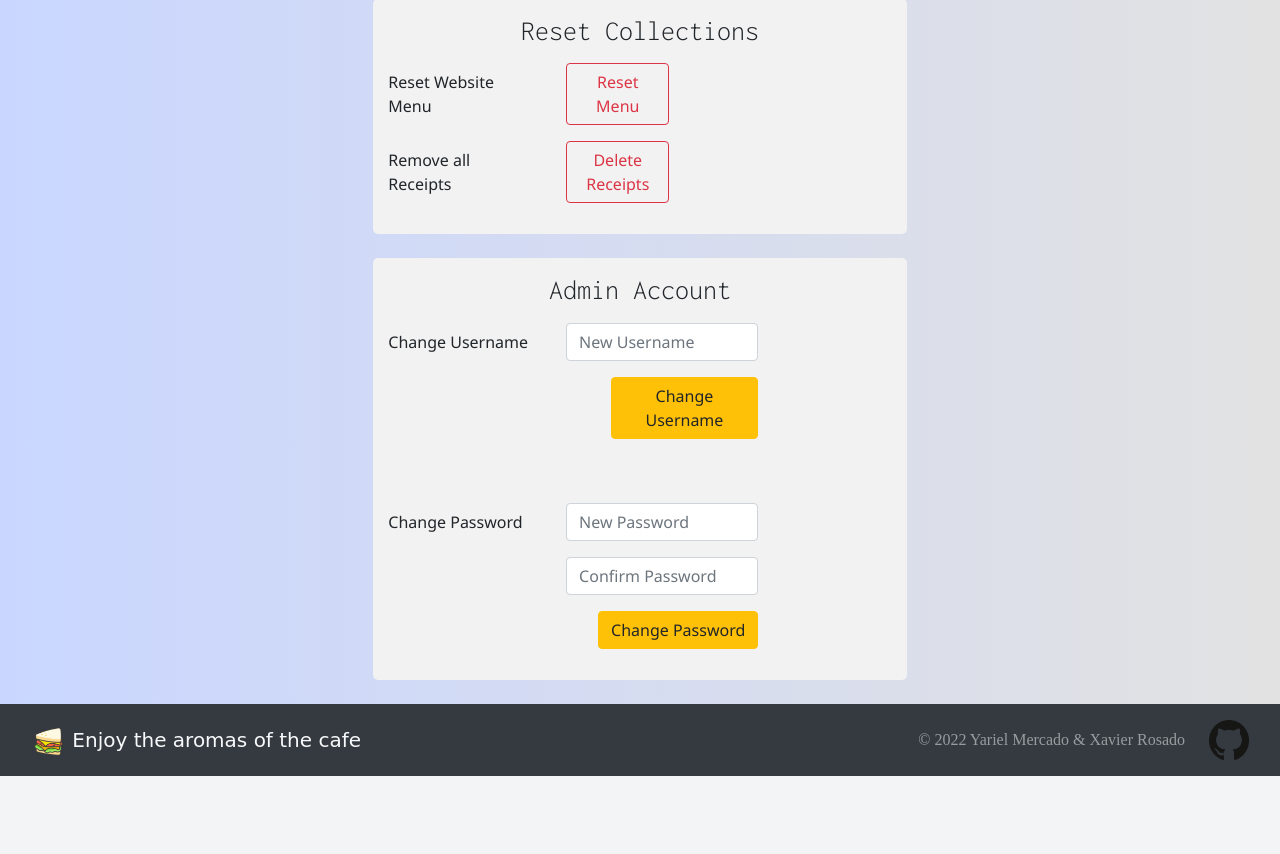
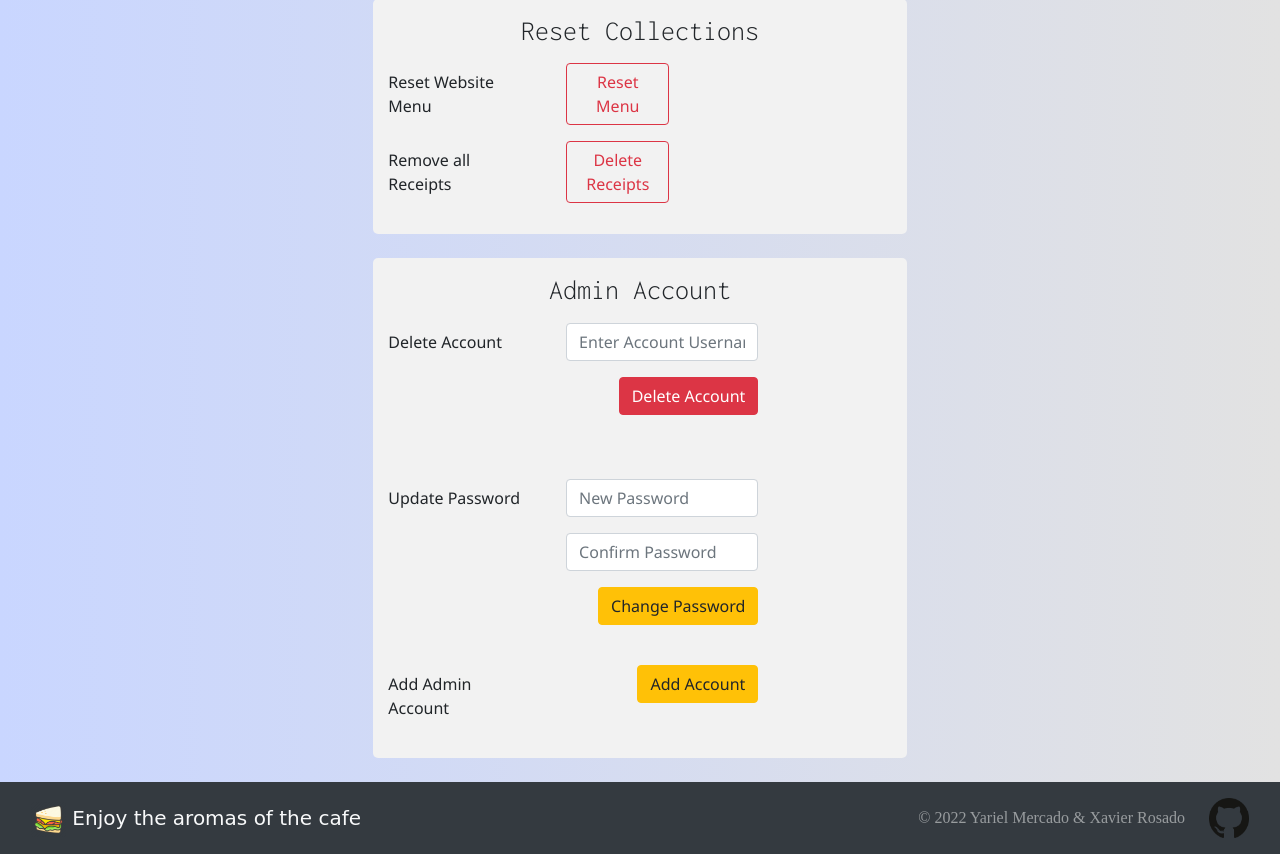
Before and after one commit to Mercrist/caffe-etoile, a Flask app: template templates/admin.html in a window 1280 px wide. Shown: the part 1078-1932 px from the top of the page. Before the commit the page ends 1854 px from the top, so only its background shows below. Run offline with Flask 2, Linux system fonts and the light colour scheme; the template is opened without the code that fills it, so the values that code supplies are empty; some libraries are stand-ins or nearby versions; some web fonts are replaced.

Commit message:
Admin page login done!

```diff
--- a/app.py
+++ b/app.py
@@ -71,12 +71,12 @@ def login():
             # correctly logged into the admin page
             else:
                 # prevents redirect from being interpreted as GET
-                return redirect(url_for('admin'), code=307)
+                return redirect(url_for('admin', username=local_username), code=307)
 
     return render_template("login.html")
 
-@app.route('/admin', methods=['GET', 'POST'])
-def admin():
+@app.route('/admin/<username>', methods=['GET', 'POST'])
+def admin(username):
     if request.method == 'GET':
         return redirect(url_for('index'))
 
@@ -94,21 +94,19 @@ def admin():
 
     elif 'remove_item_button' in request.form and request.form['remove_item_button'] == "clicked":
         item_name = request.form['remove_item_name']
-        if not db.menu.find_one({'name': item_name}):
+        if not db.menu.find_one_and_delete({'name': item_name}):
             flash(f"{item_name} is not in the menu.", "danger")
 
         else:
-            db.menu.delete_one({'name': item_name})
             flash(f"{item_name} was removed from the menu!", "success")
 
     elif 'remove_receipt_button' in request.form and request.form['remove_receipt_button'] == "clicked":
         receipt_number = request.form['remove_receipt_number']
 
-        if not db.receipt.find_one({'receipt_num': receipt_number}):
+        if not db.receipt.find_one_and_delete({'receipt_num': receipt_number}):
             flash(f"Receipt #{receipt_number} does not exist.", "danger")
 
         else:
-            db.receipt.delete_one({'receipt_num': receipt_number})
             flash(f"Receipt #{receipt_number} was removed from our logs!", "success")
 
     elif 'reset_menu_button' in request.form and request.form['reset_menu_button'] == "clicked":
@@ -117,4 +115,38 @@ def admin():
     elif 'reset_reservation_button' in request.form and request.form['reset_reservation_button'] == "clicked":
         model.reset_receipts_collection()
 
-    return render_template("admin.html", categories=model.categories)
+    elif 'delete_account_button' in request.form and request.form['delete_account_button'] == 'clicked':
+        username_to_remove = request.form['username_to_remove']
+
+        if username == username_to_remove:
+            flash("Cannot delete the current account!", "danger")
+
+        elif not db.admin.find_one_and_delete({'username': username_to_remove}):
+            flash(f"{username_to_remove} does not exist!", "danger")
+
+        else:
+            flash("Account removed succesfully!", "success")
+
+    elif 'new_password_button' in request.form and request.form['new_password_button'] == 'clicked':
+        hashed_pswd = model.encrypt_pswd(request.form['confirm_password_input'])
+
+        db.admin.find_one_and_update(
+            {'username': username},
+            {'$set': {'password': hashed_pswd}})
+
+        flash("Password updated succesfully!", "success")
+
+    elif 'add_account_button' in request.form and request.form['add_account_button'] == 'clicked':
+        local_username = request.form['new_acc_username']
+
+        if not db.admin.find_one({'username': local_username}):
+            new_acc = {'username': local_username,
+                    'password': model.encrypt_pswd(request.form['confirm_new_password'])}
+
+            db.admin.insert_one(new_acc)
+            flash("Account added succesfully!", "success")
+
+        else:
+            flash("Account username already in use!", "danger")
+
+    return render_template("admin.html", username=username, categories=model.categories)
--- a/templates/admin.html
+++ b/templates/admin.html
@@ -208,49 +208,140 @@
         <h3>Admin Account</h3>
         <form method="post">
             <div class="form-group row">
-                <label for="newUsername" class="col-md-4 col-form-label">Change Username</label>
+                <label for="newUsername" class="col-md-4 col-form-label">Delete Account</label>
                 <div class="col-md-5">
-                    <input type="text" name="new_username_input" minlength="3" maxlength="30" class="form-control"
-                        id="newUsername" placeholder="New Username" required>
+                    <input type="text" name="username_to_remove" minlength="3" maxlength="30" class="form-control"
+                        id="newUsername" placeholder="Enter Account Username" required>
                 </div>
             </div>
 
             <div class="form-group row">
-                <label for="changeUsername" class="col-md-5 col-form-label"></label>
+                <label for="deleteUsername" class="col-md-5 col-form-label"></label>
                 <div class="col-md-4 text-right">
-                    <button type="submit" class="btn btn-warning" id="changeUsername" name="remove_username_button"
-                        value="clicked">Change Username</button>
+                    <button type="button" class="btn btn-danger" id="deleteUsername" data-toggle="modal"
+                        data-target="#deleteAccountWarning">Delete Account</button>
+                </div>
+            </div>
+            <!-- Modal Popup-->
+            <div class="modal fade" id="deleteAccountWarning" tabindex="-1" role="dialog"
+                aria-labelledby="deleteAccountWarning" aria-hidden="true">
+                <div class="modal-dialog" role="document">
+                    <div class="modal-content">
+                        <div class="modal-header">
+                            <h5 class="modal-title" id="deleteAccountWarning">Warning!</h5>
+                            <button type="button" class="close" data-dismiss="modal" aria-label="Close">
+                                <span aria-hidden="true">&times;</span>
+                            </button>
+                        </div>
+                        <div class="modal-body">
+                            You are about to delete an admin account. You cannot delete
+                            the account currently in use. This action is irreversible.
+                            Would you like to proceed?
+                        </div>
+                        <div class="modal-footer">
+                            <button type="button" class="btn btn-secondary" data-dismiss="modal">Cancel</button>
+                            <button type="submit" class="btn btn-danger" name="delete_account_button"
+                                value="clicked">Confirm</button>
+                        </div>
+                    </div>
                 </div>
             </div>
         </form>
 
         <br><br>
 
+        <!-- Validate passwords -->
         <form method="post">
             <div class="form-group row">
-                <label for="newPswd" class="col-md-4 col-form-label">Change Password</label>
+                <label for="newPswd" class="col-md-4 col-form-label">Update Password</label>
                 <div class="col-md-5">
-                    <input type="password" name="new_password_input" minlength="4" maxlength="30" class="form-control"
-                        id="newPswd" placeholder="New Password" required>
+                    <input type="password" name="new_password_input"
+                        onchange="if(this.checkValidity()) form.confirm_password_input.pattern = this.value;"
+                        minlength="4" maxlength="30" class="form-control" id="newPswd" placeholder="New Password"
+                        required>
                 </div>
             </div>
 
             <div class="form-group row">
                 <label for="newPswdConf" class="col-md-4 col-form-label"></label>
                 <div class="col-md-5">
-                    <input type="password" name="confirm_password_input" minlength="4" maxlength="50"
-                        class="form-control" id="newPswdConf" placeholder="Confirm Password" required>
+                    <input type="password" name="confirm_password_input"
+                        onchange="this.setCustomValidity(this.validity.patternMismatch ? 'Please enter the same password as above.' : '');"
+                        minlength="4" maxlength="30" class="form-control" id="newPswdConf"
+                        placeholder="Confirm Password" required>
                 </div>
             </div>
 
             <div class="form-group row">
                 <label for="changePswd" class="col-md-4 col-form-label"></label>
                 <div class="col-md-5 text-right">
-                    <button type="submit" class="btn btn-warning" id="changePswd" name="new_password_button"
+                    <button type="submit" name="new_password_button" class="btn btn-warning" id="changePswd"
                         value="clicked">Change Password</button>
                 </div>
             </div>
         </form>
+
+        <br>
+        <div class="form-group row">
+            <label for="newAcc" class="col-md-4 col-form-label">Add Admin Account</label>
+            <div class="col-md-5 text-right">
+                <button type="button" class="btn btn-warning" id="addAcc" data-toggle="modal"
+                    data-target="#addAccPopUp">Add Account</button>
+            </div>
+        </div>
+
+        <!-- Modal Popup-->
+        <div class="modal fade" id="addAccPopUp" tabindex="-1" role="dialog" aria-labelledby="addAccPopUpLabel"
+            aria-hidden="true">
+            <div class="modal-dialog" role="document">
+                <div class="modal-content">
+                    <div class="modal-header">
+                        <h5 class="modal-title" id="addAccPopUpLabel">Enter the new Account details</h5>
+                        <button type="button" class="close" data-dismiss="modal" aria-label="Close">
+                            <span aria-hidden="true">&times;</span>
+                        </button>
+                    </div>
+                    <div class="modal-body">
+                        <!-- Form Body -->
+                        <form method="post">
+                            <div class="form-group row">
+                                <label for="newAccUsername" class="col-md-4 col-form-label">New Username</label>
+                                <div class="col-md-5">
+                                    <input type="text" name="new_acc_username" minlength="3" maxlength="30"
+                                        class="form-control" id="newAccUsername" placeholder="New Username" required>
+                                </div>
+                            </div>
+
+                            <div class="form-group row">
+                                <label for="newAccPswd" class="col-md-4 col-form-label">Set Password</label>
+                                <div class="col-md-5">
+                                    <input type="password" name="new_acc_password_input"
+                                        onchange="if(this.checkValidity()) form.confirm_new_password_input.pattern = this.value;"
+                                        minlength="4" maxlength="30" class="form-control" id="newAccPswd"
+                                        placeholder="New Password" required>
+                                </div>
+                            </div>
+
+                            <div class="form-group row">
+                                <label for="newAccPswdConf" class="col-md-4 col-form-label"></label>
+                                <div class="col-md-5">
+                                    <input type="password" name="confirm_new_password"
+                                        onchange="this.setCustomValidity(this.validity.patternMismatch ? 'Please enter the same password as above.' : '');"
+                                        minlength="4" maxlength="30" class="form-control" id="newAccPswdConf"
+                                        placeholder="Confirm Password" required>
+                                </div>
+                            </div>
+                            <div class="modal-footer">
+                                <button type="button" class="btn btn-secondary" data-dismiss="modal">Cancel</button>
+                                <button type="submit" class="btn btn-primary" name="add_account_button"
+                                    value="clicked">Add
+                                    Account</button>
+                            </div>
+                        </form>
+                    </div>
+                </div>
+            </div>
+        </div>
     </div>
 </div>
 
```
Also changed, not shown: model.py (+16 -0 lines).
